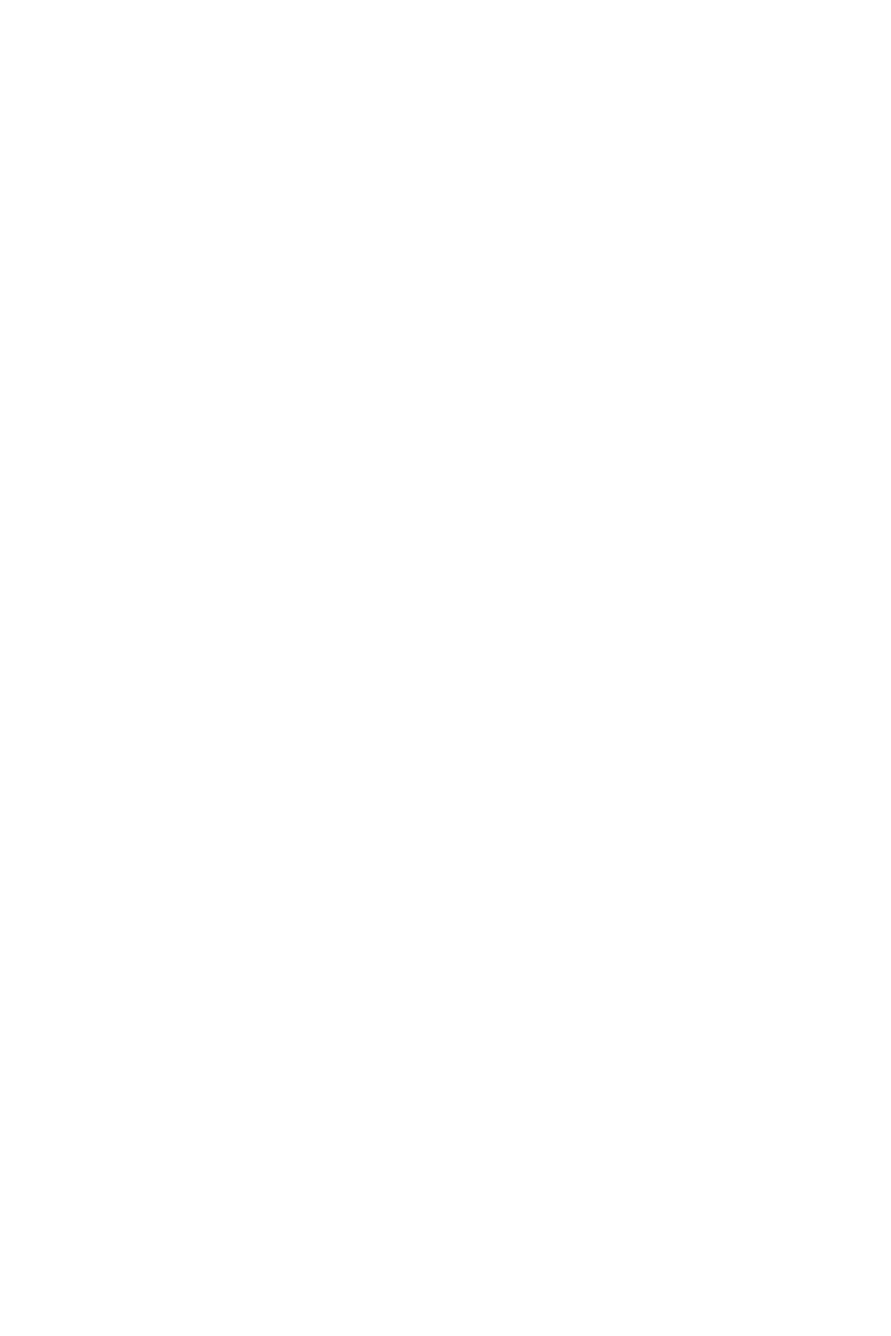
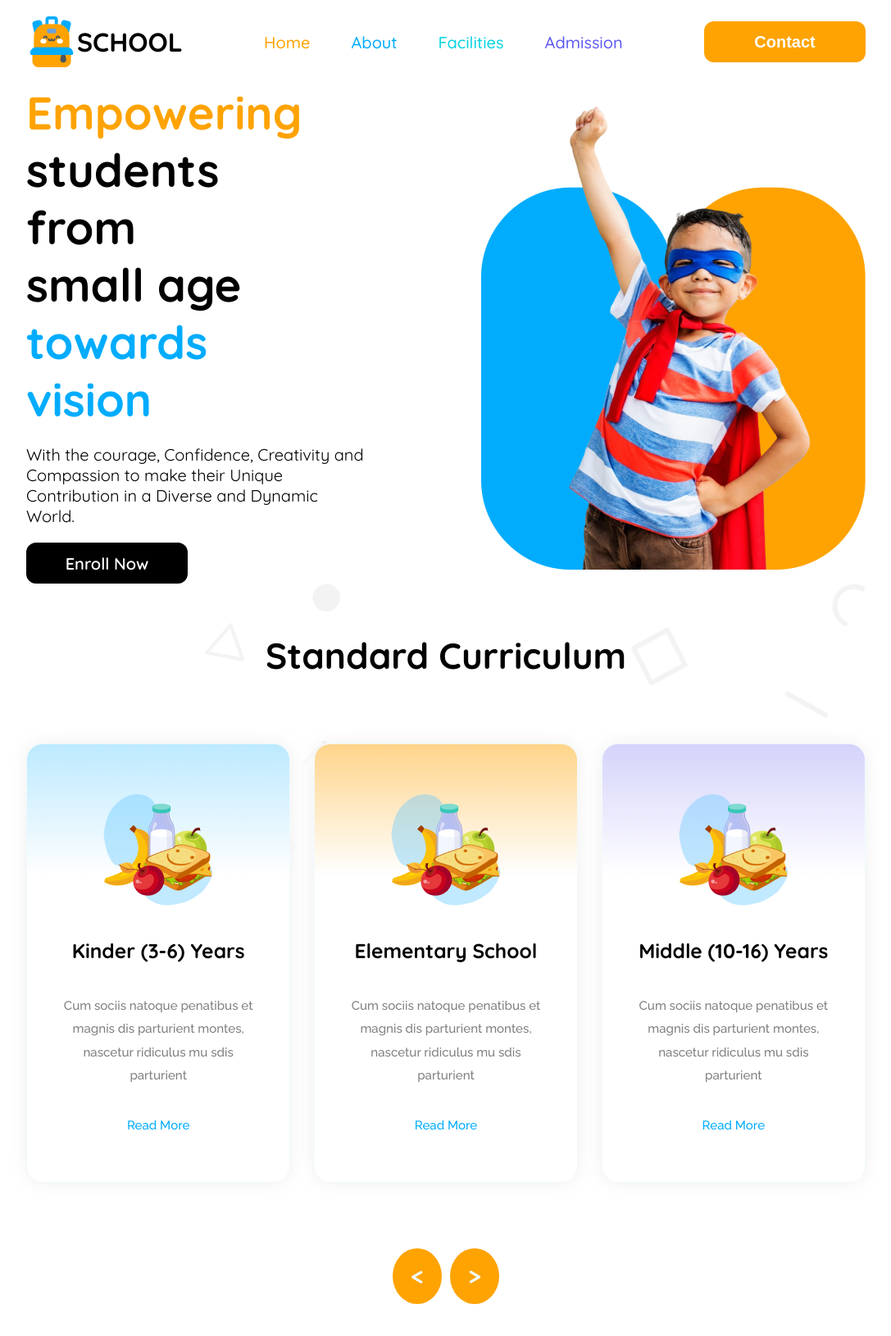
Before and after one commit to jamil1001/Assignment-_2_WEB11-2729, a plain HTML site: page index.html in a window 1280 px wide. Shown: the whole page at 82% size, without its empty margins (96-1183 px from the left). Before the commit the page ends 800 px from the top, so only its background shows below. Drawn offline with Linux system fonts and the light colour scheme.

Commit message:
adding nav banner and card section with responsive style

```diff
--- a/index.html
+++ b/index.html
@@ -4,8 +4,83 @@
     <meta charset="UTF-8">
     <meta name="viewport" content="width=device-width, initial-scale=1.0">
     <title>Kinds-Education</title>
+    <link rel="stylesheet" href="styles/style.css">
 </head>
 <body>
+    <header class="primary-font">
+        <nav>
+            <div class="logo">
+                <img src="assets/logo.png" alt="">
+                <h1>SCHOOL</h1>
+            </div>
+            <ul class="nav-list">
+                <li ><a href="" class="color1 ancor">Home</a></li>
+                <li ><a href="" class="color2 ancor">About</a></li>
+                <li ><a href="" class="color3 ancor">Facilities</a></li>
+                <li ><a href="" class="color4 ancor">Admission</a></li>
+            </ul>
+            <div class="buton">
+                <button class="btn-primary color-bright">Contact </button>
+                <img src="assets/image.png" alt="">
+            </div>
 
+        </nav>
+    </header>
+    <main>
+        <section class="banner primary-font">
+            <div class="content">
+                <h1><span class="color1">Empowering</span>
+                    students from small age <span class="color2">towards vision</span></h1>
+                <p>With the courage, Confidence, Creativity and Compassion to make their Unique Contribution in a Diverse and Dynamic World.</p>
+                <button class="btn-primary primary-font">Enroll Now</button>
+            </div>
+             <img src="assets/hero-kids.png" alt="">
+        </section>
+        <section class="card-section primary-font">
+            <h1>Standard Curriculum</h1>
+            <div class="all-cards">
+                <div class="card color2-grad">
+                    <img src="assets/kinder.png" alt="">
+                    <h2>
+                        Kinder (3-6) Years
+                    </h2>
+                    <p class="primary-description ">Cum sociis natoque penatibus et magnis
+                        dis parturient montes, nascetur ridiculus
+                        mu sdis parturient
+                    </p>
+                    <p class="color2">Read More</p>
+                </div>
+                <div class="card color1-grad">
+                    <img src="assets/kinder.png" alt="">
+                    <h2>
+                        Elementary School
+                    </h2>
+                    <p class="primary-description ">Cum sociis natoque penatibus et magnis
+                        dis parturient montes, nascetur ridiculus
+                        mu sdis parturient
+                    </p>
+                    <p class="color2">Read More</p>
+                </div>
+                <div class="card  color3-grad">
+                    <img src="assets/kinder.png" alt="">
+                    <h2>
+                        Middle (10-16) Years
+                    </h2>
+                    <p class="primary-description ">Cum sociis natoque penatibus et magnis
+                        dis parturient montes, nascetur ridiculus
+                        mu sdis parturient
+                    </p>
+                    <p class="color2">Read More</p>
+                </div>
+            </div>
+            <div class="key">
+                <div><</div>
+                <div>></div>
+            </div>
+        </section>
+    </main>
+    <footer>
+
+    </footer>
 </body>
 </html>
--- a/styles/style.css
+++ b/styles/style.css
@@ -0,0 +1,320 @@
+@import url('https://fonts.googleapis.com/css2?family=Quicksand:wght@300..700&family=Raleway:ital,wght@0,100..900;1,100..900&display=swap');
+
+* {
+    margin: 0;
+    padding: 0;
+}
+
+
+
+
+.primary-font {
+    font-family: "Quicksand", serif;
+    font-optical-sizing: auto;
+    font-style: normal;
+}
+
+.second-font {
+    font-family: "Raleway", serif;
+    font-optical-sizing: auto;
+}
+
+/* Color section */
+:root {
+    --primary-color: rgb(254, 163, 1);
+    --secondary-color: rgb(1, 172, 253);
+    --color-3: rgb(5, 212, 223);
+    --color-4: rgb(93, 88, 239);
+    --color-5: rgb(149, 178, 38);
+}
+
+.color1 {
+    color: var(--primary-color);
+}
+
+.color1-grad {
+    background: linear-gradient(0deg, rgb(255, 255, 255) 70%, rgba(255, 162, 1, 0.46) 100%);
+}
+
+.color2-grad {
+    background: linear-gradient(0deg, rgb(255, 255, 255) 70%, rgba(1, 172, 253, 0.264) 100%);
+}
+
+.color3-grad {
+    background: linear-gradient(0deg, rgb(255, 255, 255) 70%, rgba(93, 88, 239, 0.264) 100%);
+}
+
+.color2 {
+    color: var(--secondary-color);
+}
+
+.color3 {
+    color: var(--color-3);
+}
+
+.color4 {
+    color: var(--color-4);
+}
+
+.color-bright {
+    color: rgb(255, 255, 255);
+}
+
+/* shared design */
+
+/* body {
+    width: 100vw;
+} */
+
+header,
+main {
+    max-width: 80%;
+    margin: 0 auto;
+}
+
+.primary-description {
+    color: rgb(128, 128, 128);
+    font-family: Raleway;
+    font-size: 15.09px;
+    font-weight: 500;
+    line-height: 28.3px;
+    letter-spacing: 0%;
+    text-align: center;
+}
+
+.btn-primary {
+    border: none;
+    font-size: 20px;
+    font-weight: 600;
+    width: 197px;
+    height: 50px;
+    padding: 10px;
+    border-radius: 12px;
+    background: rgb(254, 163, 1);
+}
+
+
+/* Nav bar style */
+
+nav {
+    margin-top: 20px;
+    margin-bottom: 20px;
+    display: flex;
+    align-items: center;
+    justify-content: space-between;
+}
+
+nav>.logo {
+    display: flex;
+    align-items: center;
+}
+
+nav>.logo>h1 {
+    font-weight: 700;
+    font-size: 32px;
+    margin: 0px;
+}
+
+nav>ul {
+    display: flex;
+    gap: 50px;
+    list-style: none;
+
+}
+
+nav>ul>li>.ancor {
+    font-size: 20px;
+    font-weight: 500;
+    text-decoration: none;
+
+}
+
+
+nav>.buton>img {
+    width: 70%;
+    position: absolute;
+    display: none;
+}
+
+/* banner design */
+
+.banner {
+    display: flex;
+    align-items: center;
+    justify-content: space-between;
+}
+
+.banner>.content {
+    display: flex;
+    flex-direction: column;
+}
+
+.banner>.content>h1 {
+    margin-bottom: 20px;
+    width: 50%;
+    font-size: 3.5rem;
+    font-weight: 700;
+}
+
+.banner>.content>p {
+    margin-bottom: 20px;
+    width: 75%;
+    font-size: 1.25rem;
+    font-weight: 400;
+}
+
+.banner>.content>button {
+    color: white;
+    background-color: black;
+}
+
+
+/* card section style */
+
+.card-section {
+    background: url('/assets/bg.png');
+    background-position: 0px 0px;
+    background-repeat: no-repeat;
+    background-size: contain;
+    display: flex;
+    flex-direction: column;
+    align-items: center;
+    margin-bottom: 80px;
+}
+
+.card-section>h1 {
+    margin-top: 60px;
+    margin-bottom: 80px;
+    color: rgb(0, 0, 0);
+    font-family: Quicksand;
+    font-size: 2.75rem;
+    font-weight: 700;
+}
+
+
+.card-section>.all-cards {
+    background-color: rgba(255, 255, 255, 0.75);
+    display: grid;
+    grid-template-columns: repeat(3, 1fr);
+    gap: 28.5px;
+    margin-bottom: 80px;
+}
+
+.card-section>.all-cards>.card {
+    padding: 60px 40px 60px 40px;
+    display: flex;
+    flex-direction: column;
+    gap: 38px;
+    align-items: center;
+    border: 0.94px solid rgb(241, 250, 253);
+    box-shadow: 0px 0px 20px rgba(198, 198, 198, 0.288);
+    border-radius: 20px;
+
+}
+
+.card-section>.all-cards>.card>h2 {
+    font-family: "Quicksand", serif;
+    font-size: 24.52px;
+    font-weight: 700;
+}
+
+.card-section>.all-cards>.card>p {
+    font-family: "Raleway", serif;
+    font-size: 15.09px;
+    font-weight: 500;
+}
+.card-section > .key{
+    display: flex;
+    gap: 10px;
+}
+.card-section > .key>div {
+    text-align: center;
+    width: 30px;
+    font-size: 30px;
+    color: aliceblue;
+    font-weight: 700;
+    background-color: var(--primary-color);
+    border: 15px solid rgb(254, 163, 1);
+    border-radius: 50%;
+}
+
+
+/* responsive design */
+
+@media screen and (max-width: 576px) {
+
+    header,
+    main {
+        max-width: 100%;
+    }
+
+    main {
+        margin: 16px;
+    }
+
+    header>nav {
+        margin-top: 0;
+        padding: 15px;
+        border-bottom: 2px solid rgba(254, 161, 1, 0.694);
+    }
+
+    header>nav>.logo>h1 {
+        display: none;
+    }
+
+    header>nav>ul {
+        display: none;
+    }
+
+    header>nav>.buton>button {
+        display: none;
+    }
+
+    header>nav>.buton>img {
+        margin: auto 0;
+        display: block;
+        position: relative;
+
+    }
+
+
+    /* banner */
+
+    main>.banner {
+        flex-direction: column-reverse;
+        align-items: center;
+    }
+
+    main>.banner>img {
+        width: 90%;
+    }
+
+    main>.banner>.content {
+        align-items: center;
+    }
+
+    main>.banner>.content>h1 {
+        font-size: 2.5rem;
+        width: 100%;
+        text-align: center;
+
+    }
+
+    main>.banner>.content>p {
+        width: 100%;
+        text-align: center;
+    }
+
+    /* cards */
+
+    .card-section>.all-cards{
+        grid-template-columns: repeat(1,1fr);
+    }
+    .card-section>h1{
+        font-size: 2rem;
+    }
+    .card-section > .key {
+        display: none;
+    }
+
+}
```
Also changed, not shown: assets/image.png (added).
